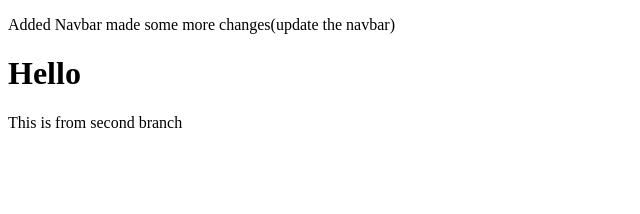
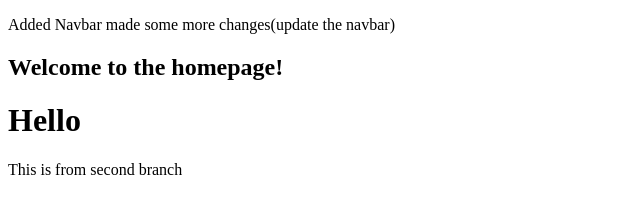
Before and after one commit to Harshit1-0/collab-work, a plain HTML site: page index.html in a window 1280 px wide. Shown: the whole page, without its empty margins (0-640 px from the left). Drawn offline with Linux system fonts and the light colour scheme.

Commit message:
feat: add homepage section

```diff
--- a/index.html
+++ b/index.html
@@ -7,7 +7,9 @@
 </head>
 <body>
     <p>Added Navbar made some more changes(update the navbar)</p>
-
+    <section>
+        <h1>Welcome to the homepage!</h1>
+    </section>
     <h1>Hello</h1>
     <p>This is from second branch</p>
 </body>
```
